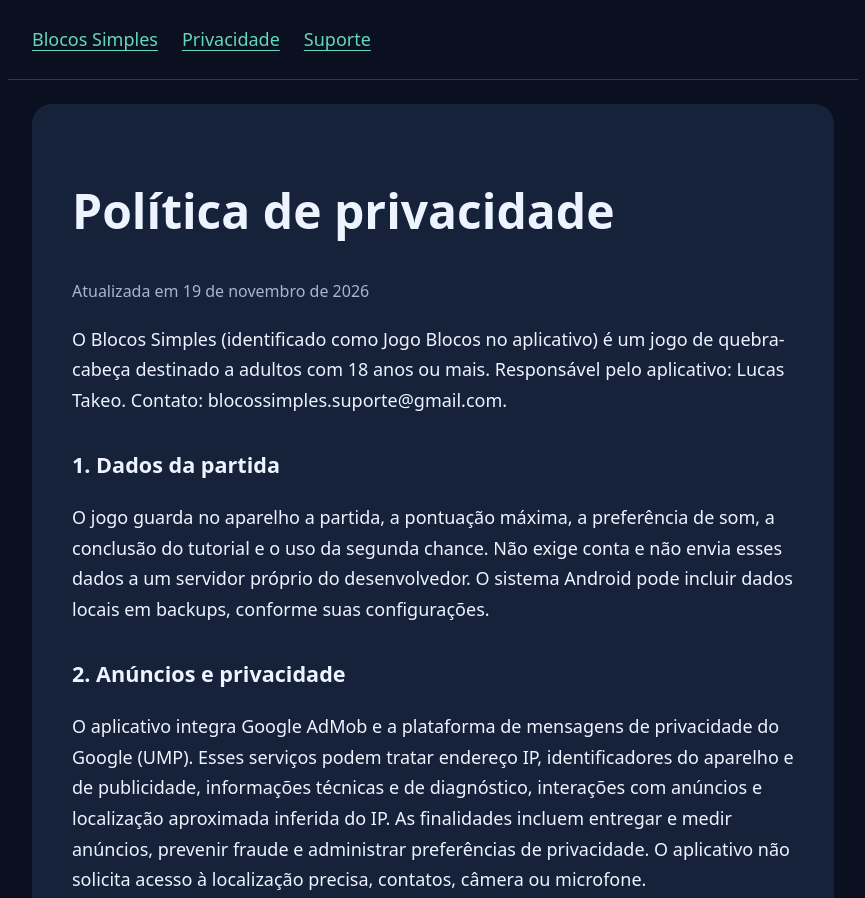
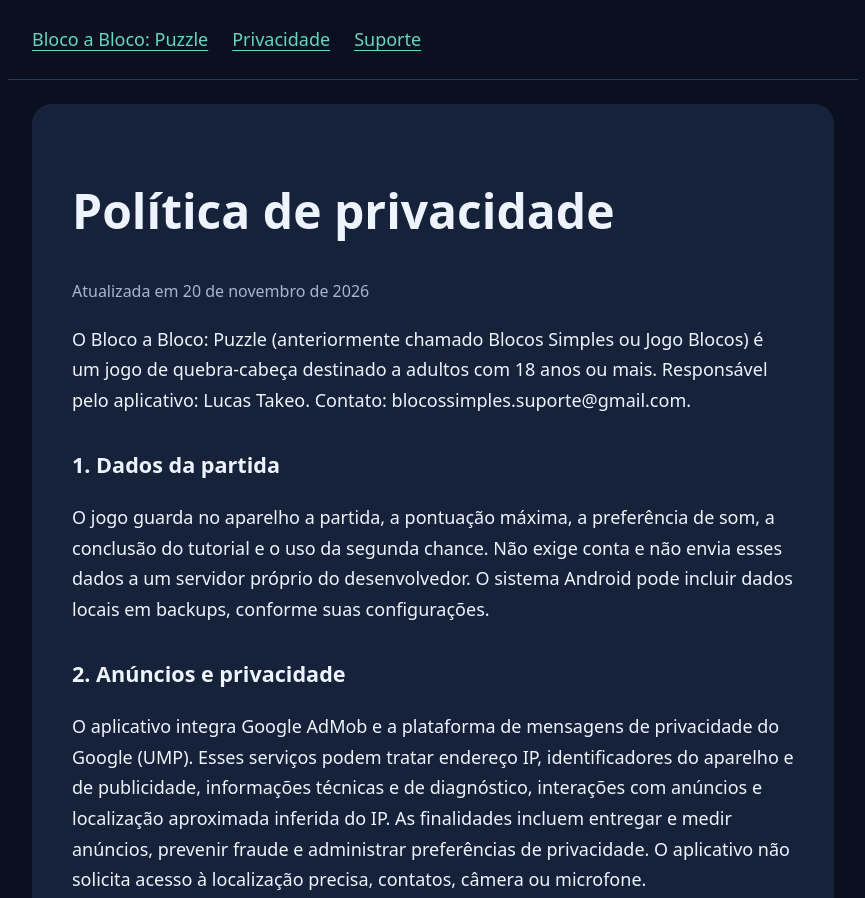
Before and after one commit to Takeo-Ishikawa/blocos-simples-site, a plain HTML site: page privacidade.html in a window 1280 px wide. Shown: the top 898 px of the page, without its empty margins (207-1072 px from the left). Drawn offline with Linux system fonts and the light colour scheme.

Commit message:
Adotar Bloco a Bloco: Puzzle como nome público

```diff
--- a/privacidade.html
+++ b/privacidade.html
@@ -1,8 +1,8 @@
 <!doctype html>
-<html lang="pt-BR"><head><meta charset="utf-8"><meta name="viewport" content="width=device-width,initial-scale=1"><meta name="description" content="Suporte e política de privacidade do Blocos Simples, por Lucas Takeo."><title>Privacidade | Blocos Simples</title><link rel="stylesheet" href="style.css"></head><body><header><nav aria-label="Navegação principal"><a href="./">Blocos Simples</a><a href="privacidade.html">Privacidade</a><a href="mailto:blocossimples.suporte@gmail.com">Suporte</a></nav></header><main><article><h1>Política de privacidade</h1>
-<p class="eyebrow">Atualizada em 19 de novembro de 2026</p>
+<html lang="pt-BR"><head><meta charset="utf-8"><meta name="viewport" content="width=device-width,initial-scale=1"><meta name="description" content="Suporte e política de privacidade do Bloco a Bloco: Puzzle, por Lucas Takeo."><title>Privacidade | Bloco a Bloco: Puzzle</title><link rel="stylesheet" href="style.css"></head><body><header><nav aria-label="Navegação principal"><a href="./">Bloco a Bloco: Puzzle</a><a href="privacidade.html">Privacidade</a><a href="mailto:blocossimples.suporte@gmail.com">Suporte</a></nav></header><main><article><h1>Política de privacidade</h1>
+<p class="eyebrow">Atualizada em 20 de novembro de 2026</p>
 
-<p>O Blocos Simples (identificado como Jogo Blocos no aplicativo) é um jogo de quebra-cabeça destinado a adultos com 18 anos ou mais. Responsável pelo aplicativo: Lucas Takeo. Contato: blocossimples.suporte@gmail.com.</p>
+<p>O Bloco a Bloco: Puzzle (anteriormente chamado Blocos Simples ou Jogo Blocos) é um jogo de quebra-cabeça destinado a adultos com 18 anos ou mais. Responsável pelo aplicativo: Lucas Takeo. Contato: blocossimples.suporte@gmail.com.</p>
 
 <h2>1. Dados da partida</h2>
 <p>O jogo guarda no aparelho a partida, a pontuação máxima, a preferência de som, a conclusão do tutorial e o uso da segunda chance. Não exige conta e não envia esses dados a um servidor próprio do desenvolvedor. O sistema Android pode incluir dados locais em backups, conforme suas configurações.</p>
@@ -22,4 +22,4 @@
 <p>Se você escrever para o suporte, seu endereço de e-mail e o conteúdo enviado serão usados para atender sua solicitação e mantidos pelo tempo necessário ao atendimento e às obrigações aplicáveis. Evite enviar informações sensíveis. Para dúvidas ou pedidos de acesso, correção, exclusão e outros direitos previstos na legislação aplicável, escreva para blocossimples.suporte@gmail.com. Pedidos relativos a dados sob responsabilidade do Google também podem ser apresentados pelos canais indicados em sua política.</p>
 
 <h2>6. Público e alterações</h2>
-<p>O aplicativo não é dirigido a crianças ou adolescentes. Se acreditar que foram enviados dados de uma criança ao suporte, entre em contato. Esta política poderá ser atualizada para refletir mudanças do aplicativo; a data será indicada acima e alterações relevantes serão informadas no aplicativo.</p></article></main><footer>Lucas Takeo · Blocos Simples<br>Contato: <a href="mailto:blocossimples.suporte@gmail.com">blocossimples.suporte@gmail.com</a></footer></body></html>
+<p>O aplicativo não é dirigido a crianças ou adolescentes. Se acreditar que foram enviados dados de uma criança ao suporte, entre em contato. Esta política poderá ser atualizada para refletir mudanças do aplicativo; a data será indicada acima e alterações relevantes serão informadas no aplicativo.</p></article></main><footer>Lucas Takeo · Bloco a Bloco: Puzzle<br>Contato: <a href="mailto:blocossimples.suporte@gmail.com">blocossimples.suporte@gmail.com</a></footer></body></html>
```
Also changed, not shown: index.html (+1 -1 lines), 1 other file.
